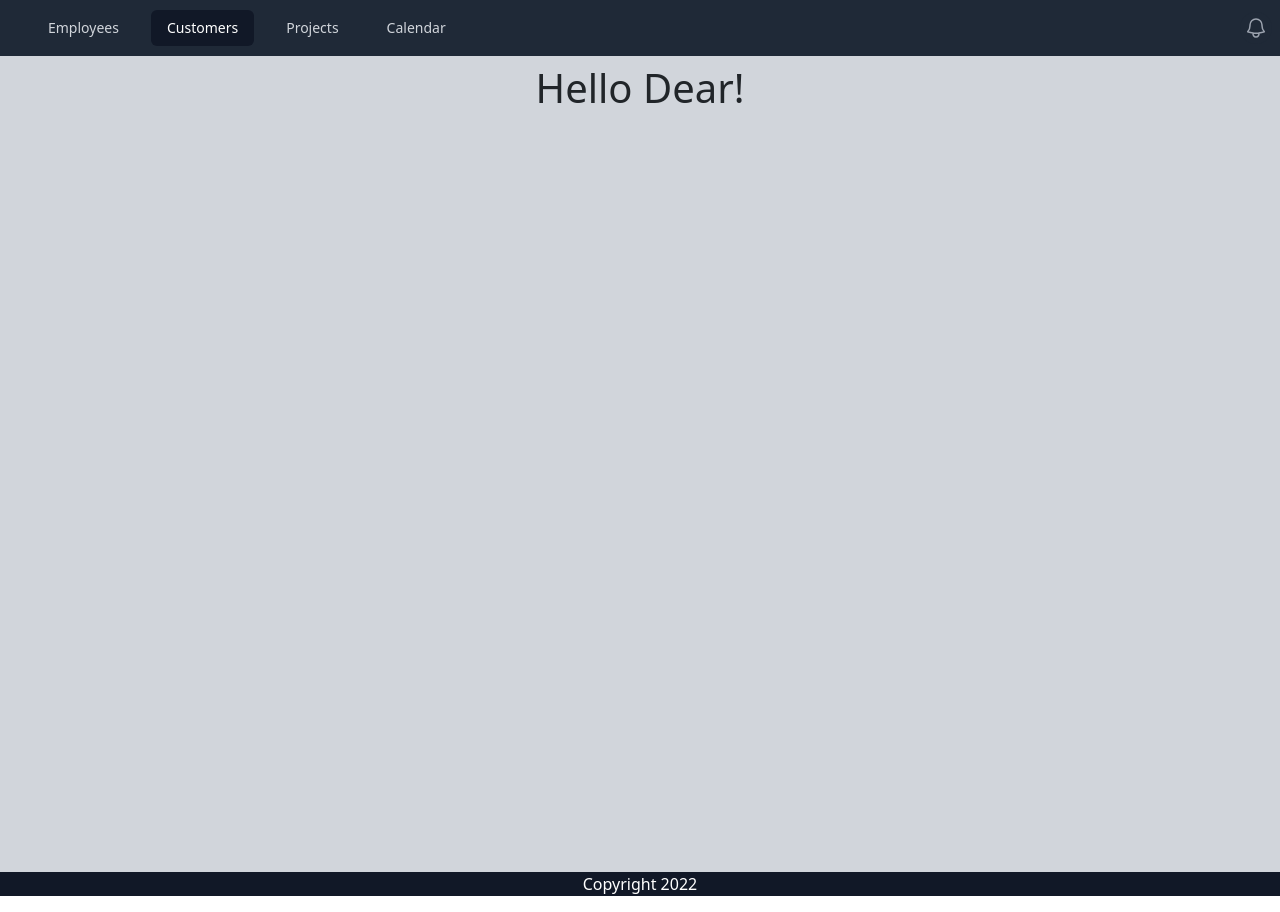
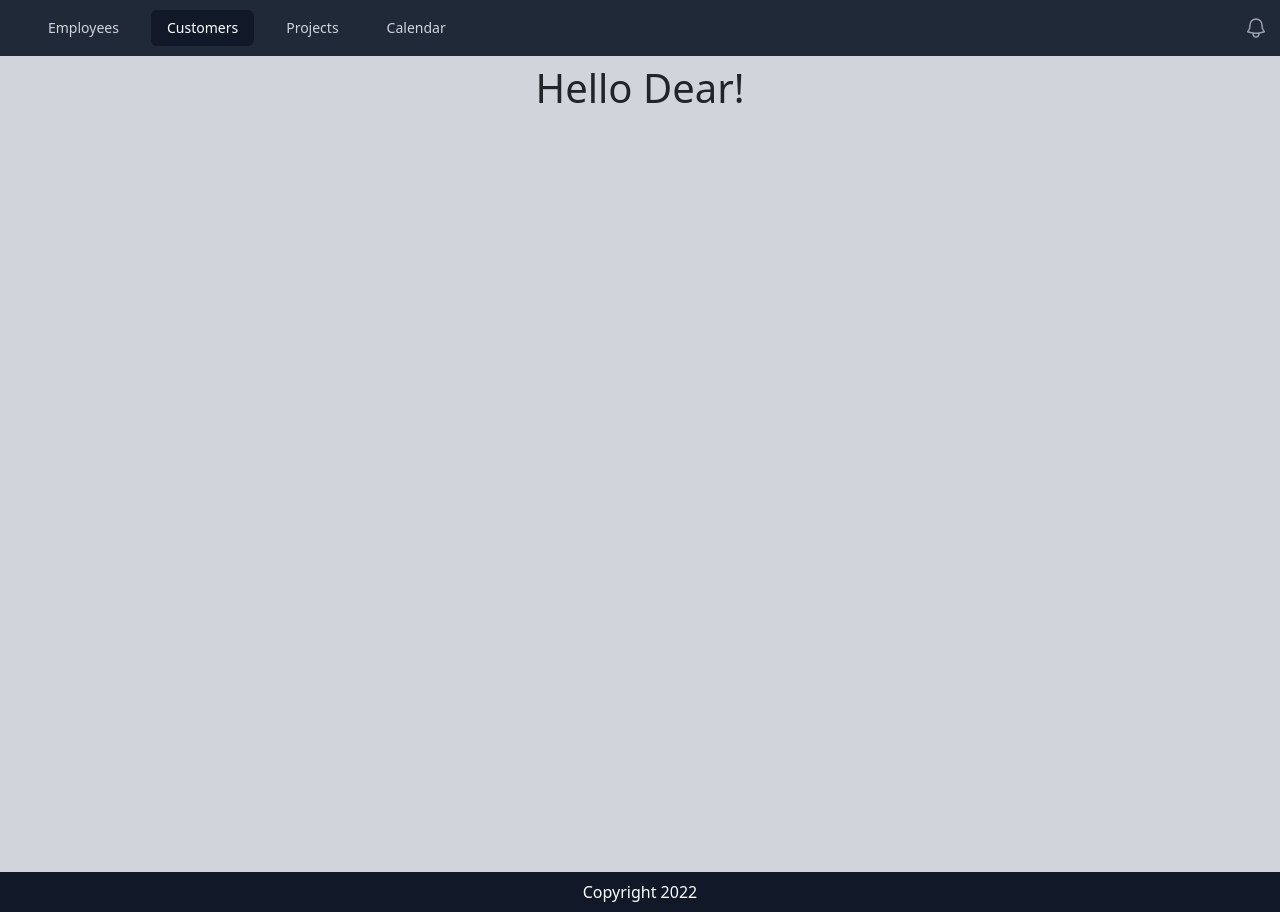
Before and after one commit to Dr-dyrane/React, a React (Create React App) app: page /customers in a window 1280 px wide. Built offline with nearby package versions, Linux system fonts and the light colour scheme.

Commit message:
update Header.js

```diff
--- a/src/components/Header.js
+++ b/src/components/Header.js
@@ -107,7 +107,7 @@ export default function Header(props) {
         </div>
       </div>
       <footer className="bg-gray-900">
-        <div className="text-white text-center">Copyright 2022</div>
+        <div className="text-white px-2 py-2 text-center">Copyright 2022</div>
       </footer>
     </>
   );
```
